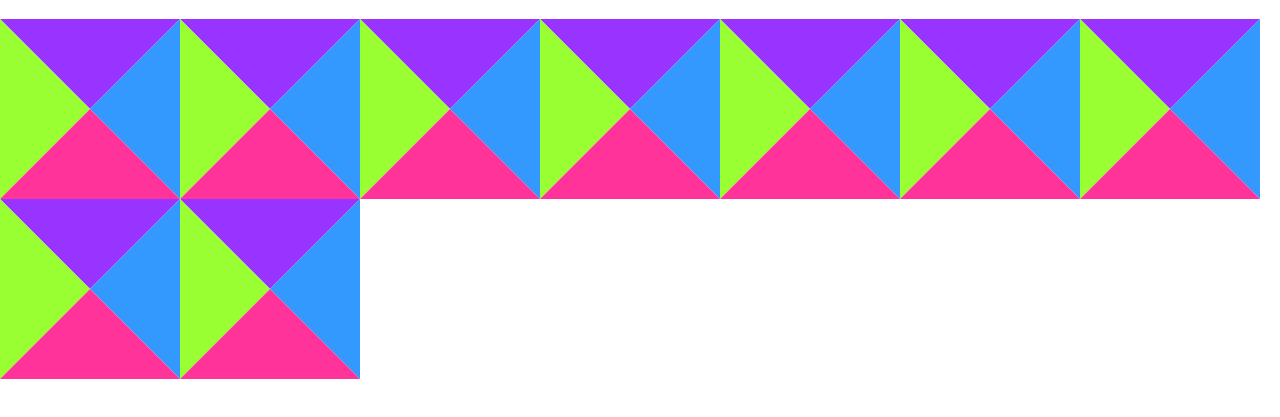
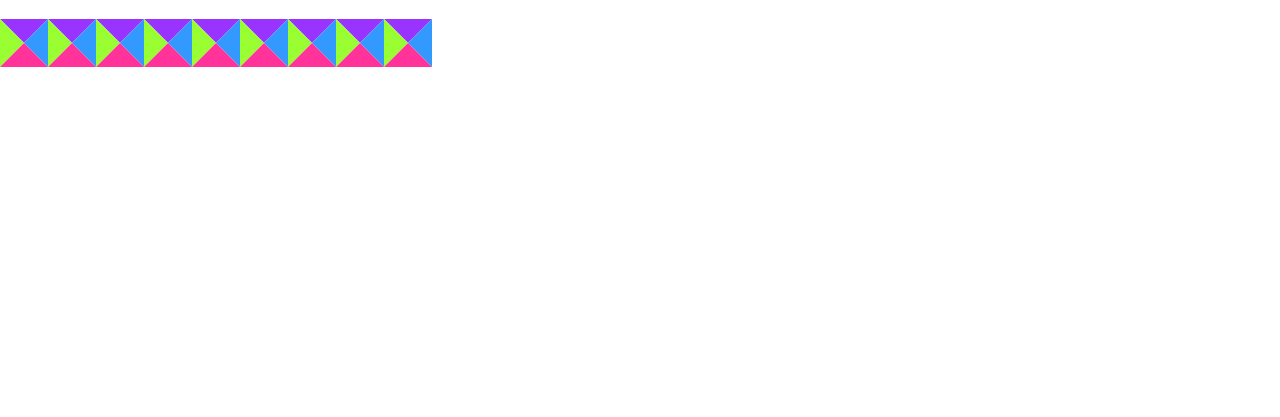
Before and after one commit to mattpotts/tessellate, a website: page index.html in a window 1280 px wide. Shown: the part 61-478 px from the top of the page. Drawn offline with nearby package versions, Linux system fonts and the light colour scheme.

Commit message:
Shrink everything

```diff
--- a/css/triangles.css
+++ b/css/triangles.css
@@ -7,14 +7,14 @@
 .triangle {
   width: 0;
   height: 0;
-  border: 90px solid transparent;
+  border: 24px solid transparent;
   position: absolute;
 }
 
 .triangle.triangle-bottom {
   border-top-width: 0;
   border-bottom-color: #ff3399;
-  top: 90px;
+  top: 24px;
 }
 
 .triangle.triangle-top {
@@ -39,8 +39,8 @@
 .square-of-triangles {
   display: inline-block;
   position: relative;
-  width: 180px;
-  height: 180px;
+  width: 48px;
+  height: 48px;
 }
 
 
```
